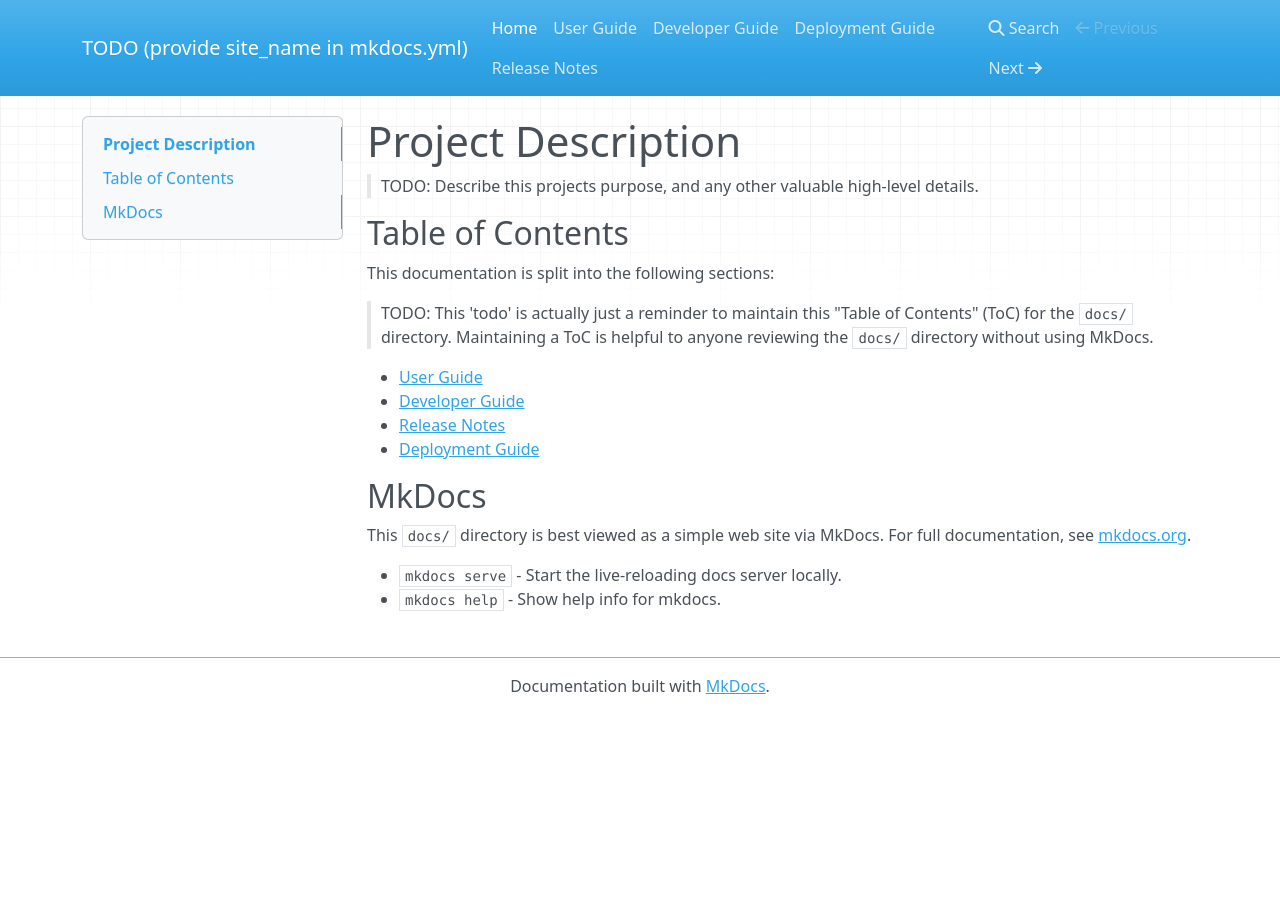
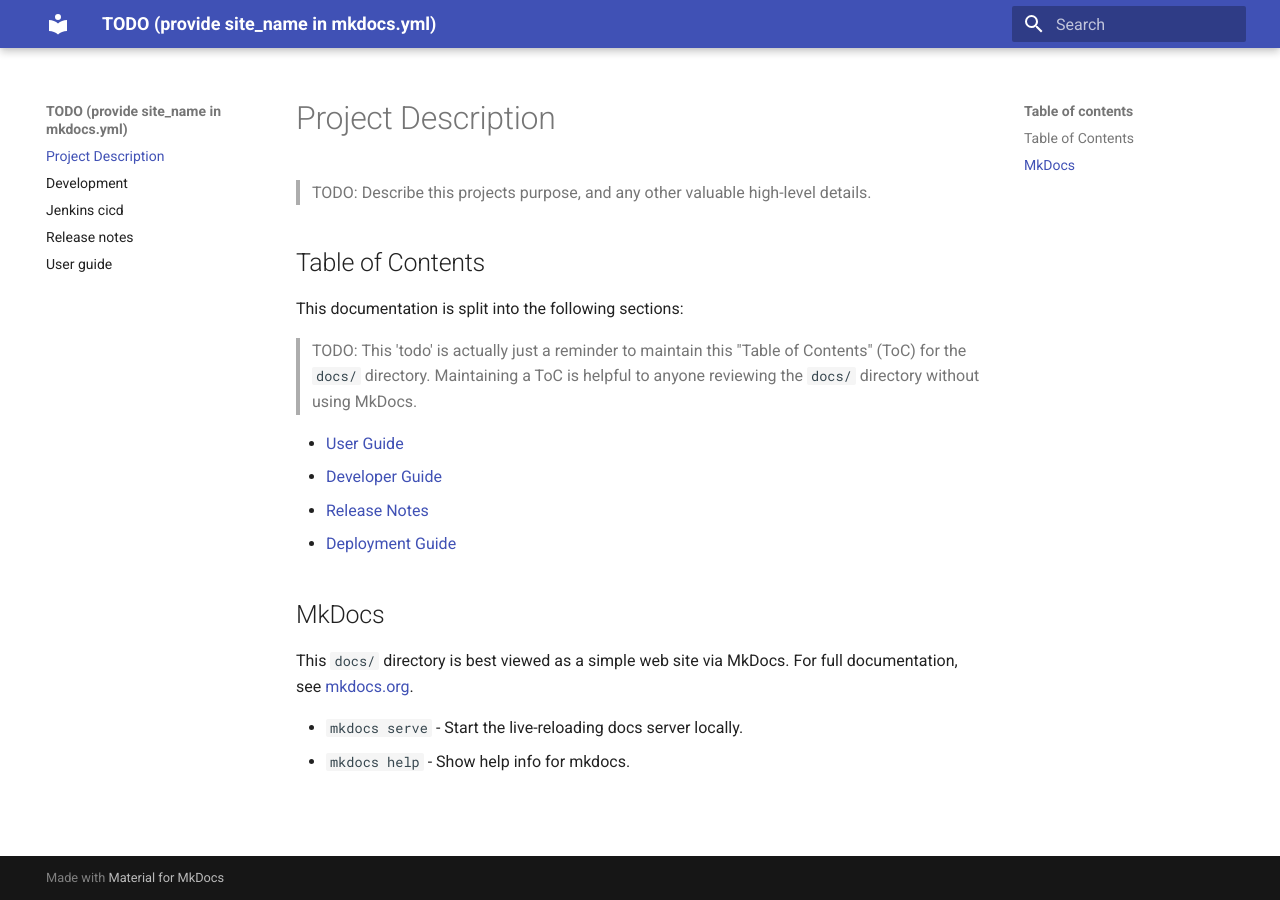
Before and after one commit to ryeleo/Python-Package-Template, an MkDocs documentation site: the page built from docs/README.md, in a window 1280 px wide. Built offline with MkDocs 1.6.1 and Material for MkDocs 9.7.7, drawn with Linux system fonts in a browser that asks for light colours; nearby versions of some CDN libraries.

Commit message:
Update mkdocs.yml with Mermaid, Material, and Awesome-Pages

```diff
--- a/mkdocs.yml
+++ b/mkdocs.yml
@@ -1,7 +1,13 @@
 site_name: TODO (provide site_name in mkdocs.yml)
-nav:
-  - Home: README.md
-  - User Guide: user-guide.md
-  - Developer Guide: development.md
-  - Deployment Guide: jenkins-cicd.md
-  - Release Notes: release-notes.md
+theme:
+  name: material
+plugins:
+  - search
+  - awesome-pages
+
+markdown_extensions:
+  - pymdownx.superfences:
+      custom_fences:
+        - name: mermaid
+          class: mermaid
+          format: !!python/name:pymdownx.superfences.fence_code_format
```
